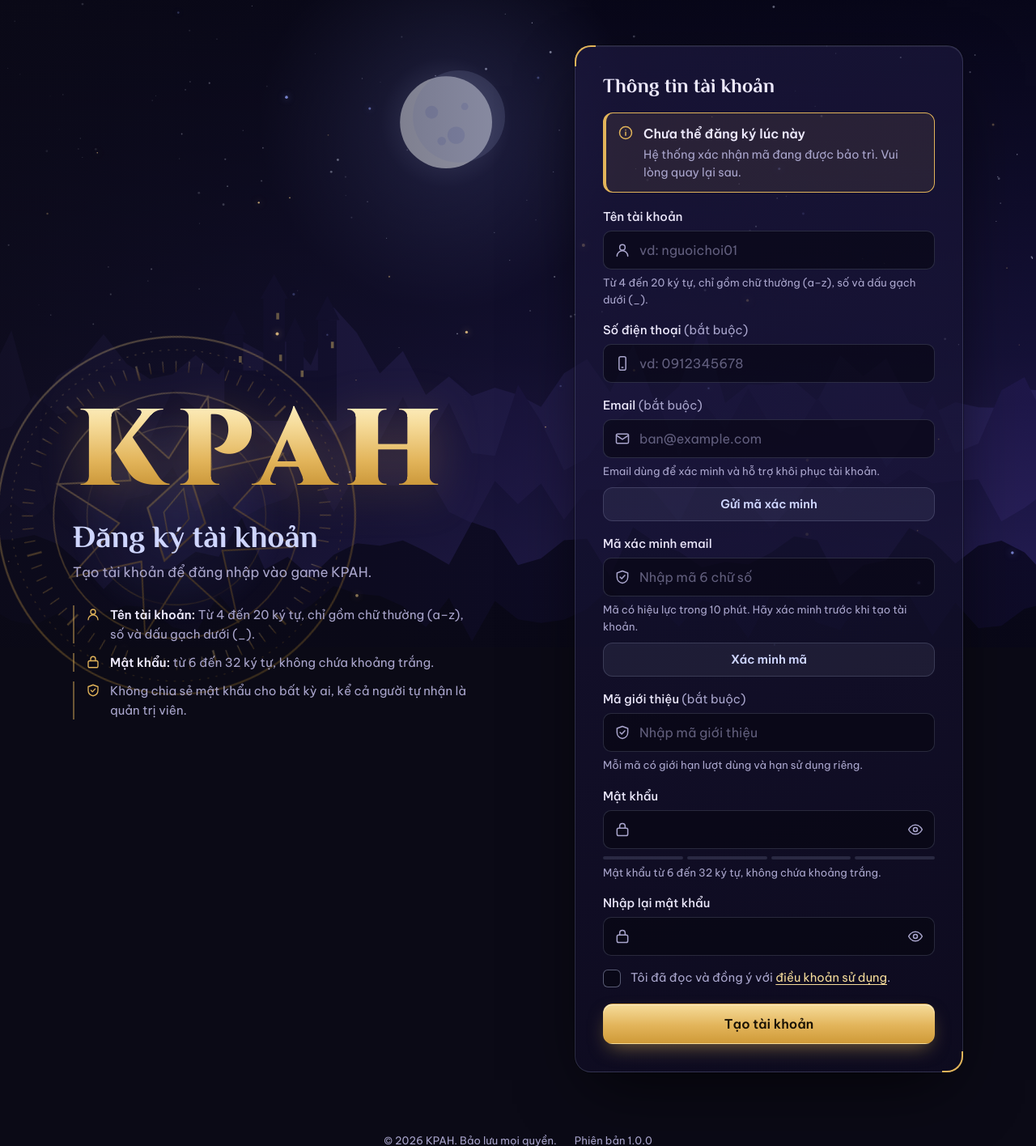
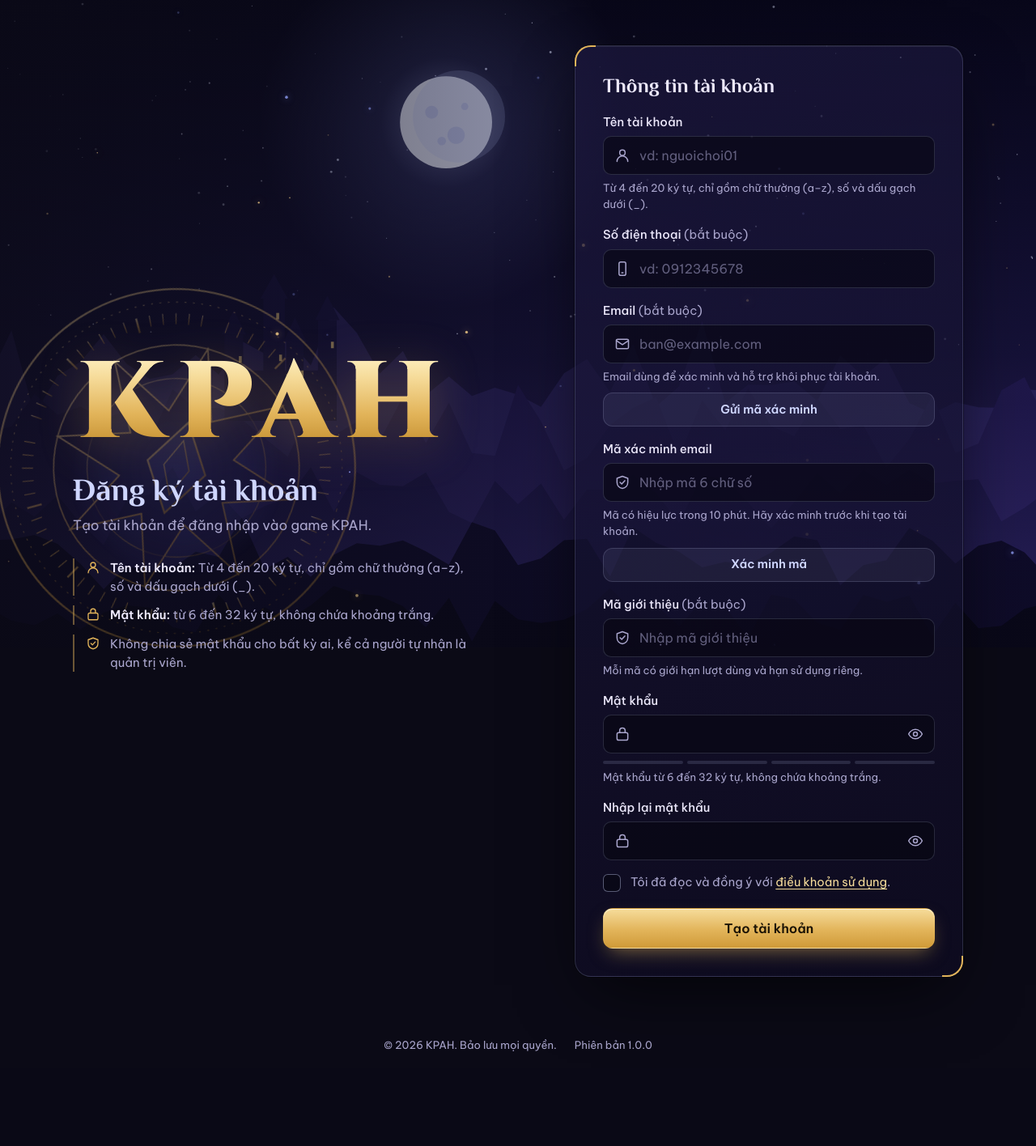
Before and after one commit to thachdeptrai/web-kpah, a PHP site: page /kpah-register/index.php in a window 1280 px wide. Shown: the top 1416 px of the page at 81% size. After the commit the page ends 1299 px from the top, so only its background shows below. Run offline with PHP 8.4, Linux system fonts and the light colour scheme; data that the repository does not hold is empty.

Commit message:
Remove obsolete captcha maintenance notice from registration page

```diff
--- a/register.php
+++ b/register.php
@@ -100,11 +100,6 @@ $canSubmit = $isOpen;
                     <div class="alert is-visible" data-type="warn" role="status">
                         <svg class="icon" aria-hidden="true"><use href="#i-info"/></svg>
                         <div><strong>Đăng ký đang tạm đóng</strong><p>Vui lòng quay lại sau.</p></div>
-                    </div>
-                <?php elseif (!$captchaOk): ?>
-                    <div class="alert is-visible" data-type="warn" role="status">
-                        <svg class="icon" aria-hidden="true"><use href="#i-info"/></svg>
-                        <div><strong>Chưa thể đăng ký lúc này</strong><p>Hệ thống xác nhận mã đang được bảo trì. Vui lòng quay lại sau.</p></div>
                     </div>
                 <?php endif; ?>
 
```
